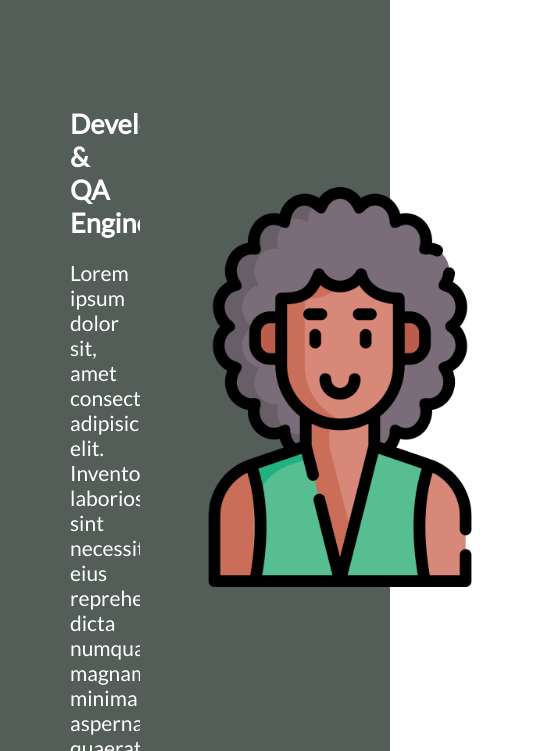
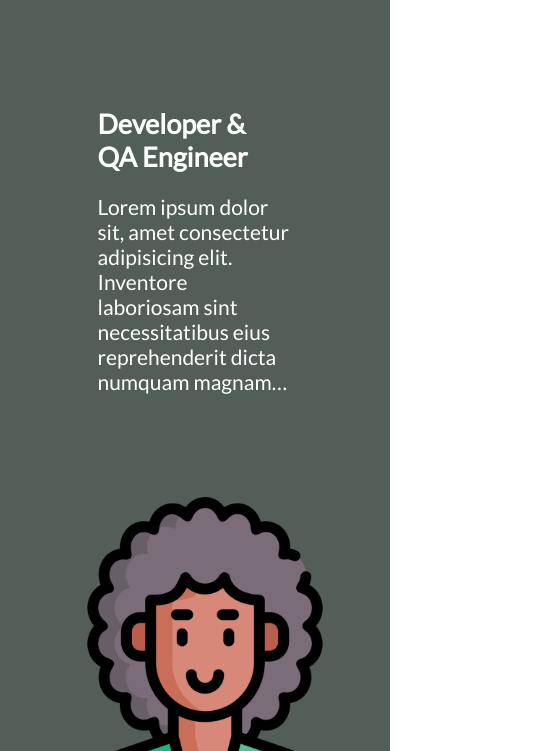
Before and after one commit to samkahunga65/xtines-website, a plain HTML site: page index.html in a window 390 px wide. Shown: the part 93-844 px from the top of the page, 540 px wide, since content can reach past the window. Drawn offline with Linux system fonts and the light colour scheme; a web font is replaced by a local one.

Commit message:
further fixes to responsiveness

```diff
--- a/style.css
+++ b/style.css
@@ -178,11 +178,10 @@ body {
         width: 100%;
     }
     #landing {
-        /* display: flex;
+        display: flex;
         flex-direction: column;
-        align-items: flex-end; */
+        align-items: flex-end;
         text-align: left;
-        /* padding-top: 100px; */
         height: fit-content;
         min-height: 90vh;
         min-width: 100%;
@@ -217,7 +216,7 @@ body {
         margin-top: 20%;
         height: 80%;
         max-height: 100%;
-        max-width: 400px;
+        max-width: 370px;
     }
     #navbar {
         height: 90px;
```
